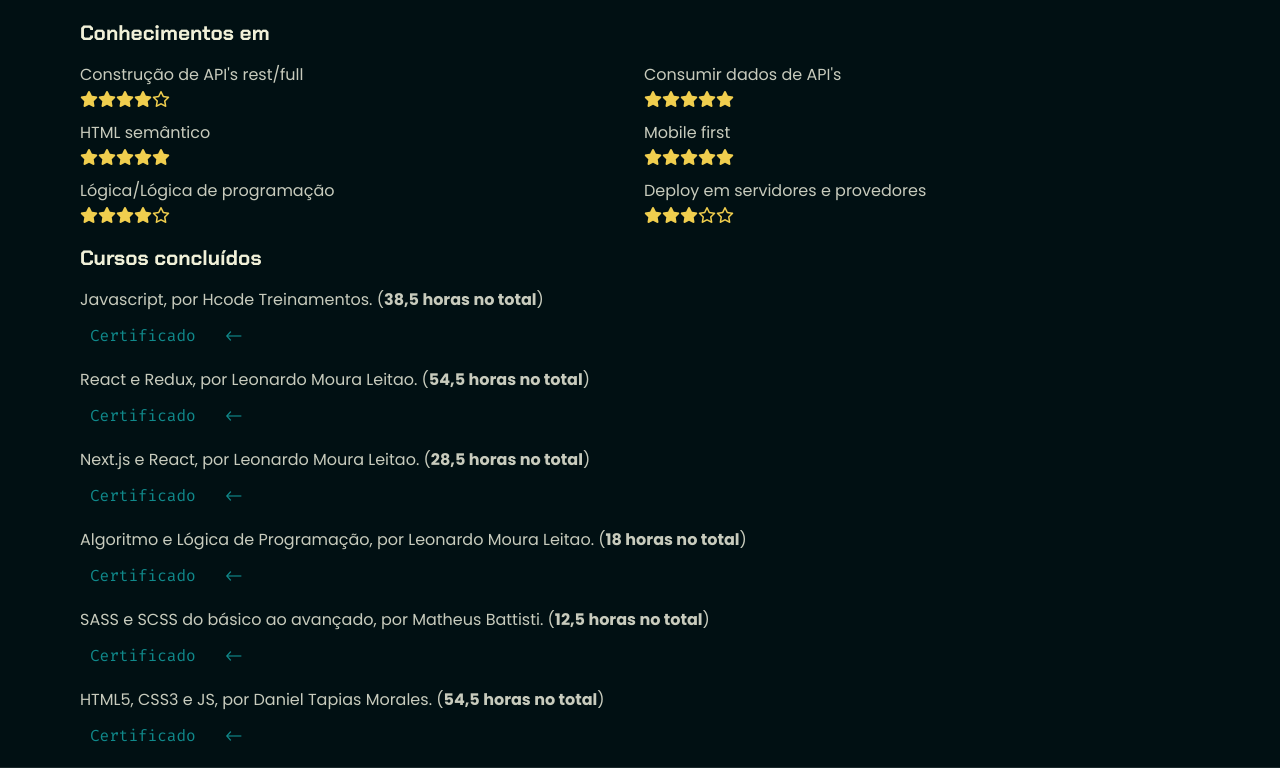
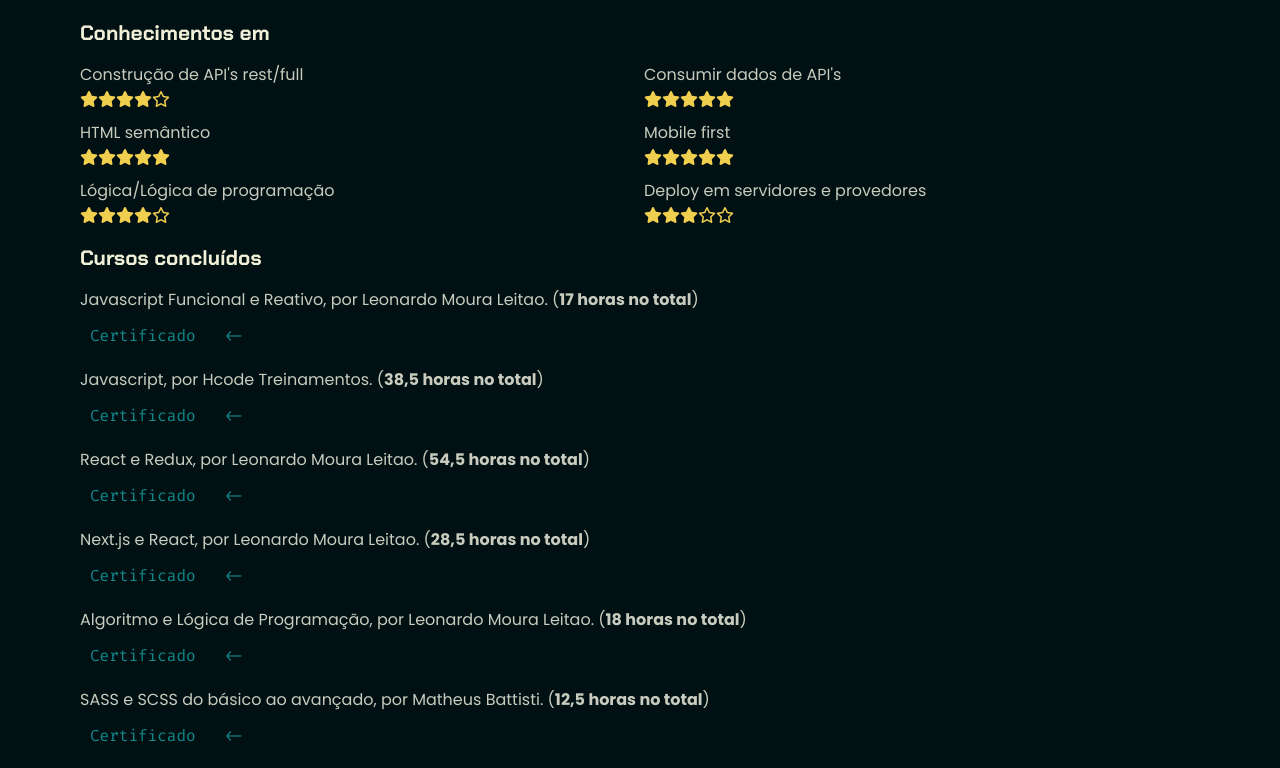
Before and after one commit to anderecc/portfolios, a Next.js app in the folder 2-portfolio-novo/: page / in a window 1280 px wide. Shown: the part 601-1369 px from the top of the page. Built offline with nearby package versions, Linux system fonts and the light colour scheme.

Commit message:
add course

```diff
--- a/2-portfolio-novo/src/pages/index.jsx
+++ b/2-portfolio-novo/src/pages/index.jsx
@@ -273,6 +273,19 @@ const Home = () => {
                     <ul>
                         <li>
                             <p>
+                                Javascript Funcional e Reativo, por Leonardo
+                                Moura Leitao. (
+                                <strong>17 horas no total</strong>)
+                            </p>
+                            <Link
+                                target="_blank"
+                                href="https://www.udemy.com/certificate/UC-07b943da-4392-4fb1-8bbf-f7606a69a5c1/"
+                            >
+                                Certificado
+                            </Link>
+                        </li>
+                        <li>
+                            <p>
                                 Javascript, por Hcode Treinamentos. (
                                 <strong>38,5 horas no total</strong>)
                             </p>
```
